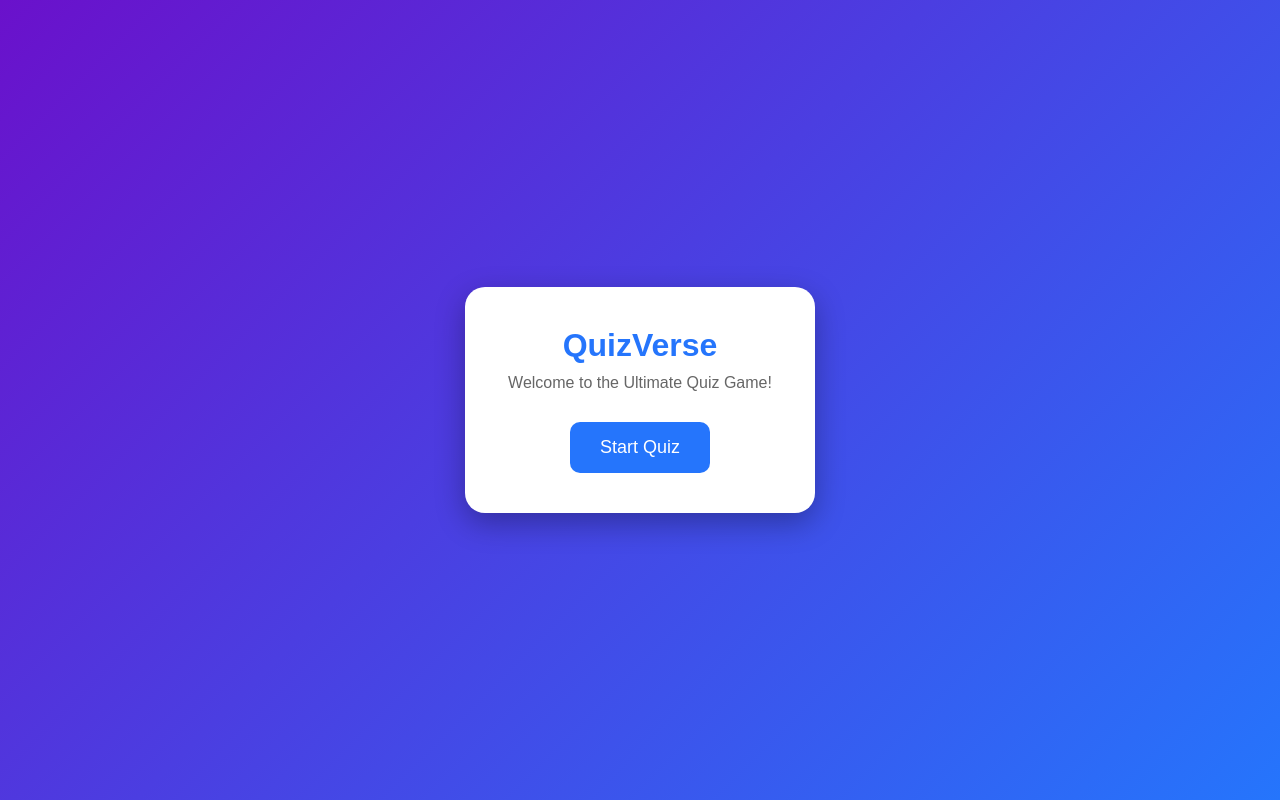
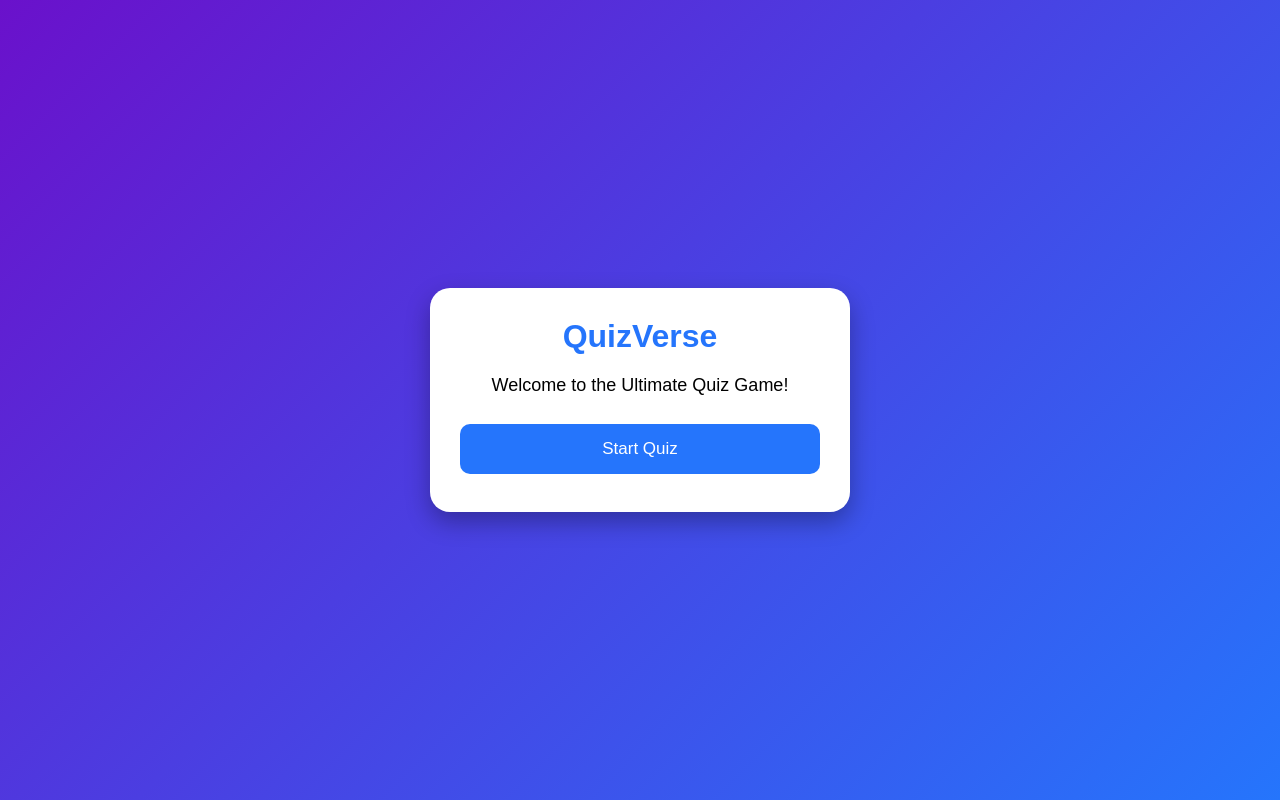
Before and after one commit to burmesetools/Quizverse, a plain HTML site: page index.html in a window 1280 px wide. Drawn offline with Linux system fonts and the light colour scheme.

Commit message:
Update style.css

```diff
--- a/style.css
+++ b/style.css
@@ -1,4 +1,3 @@
-/* QuizVerse CSS */
 *{
   margin:0;
   padding:0;
@@ -8,43 +7,50 @@
 
 body{
   background:linear-gradient(135deg,#6a11cb,#2575fc);
-    height:100vh;
+  min-height:100vh;
   display:flex;
   justify-content:center;
   align-items:center;
+  padding:20px;
 }
 
 .card{
   background:#fff;
-    padding:40px;
+  width:100%;
+  max-width:420px;
+  padding:30px;
   border-radius:20px;
-    width:350px;
   text-align:center;
-    box-shadow:0 10px 30px rgba(0,0,0,.3);
+  box-shadow:0 10px 25px rgba(0,0,0,.3);
 }
 
 h1{
   color:#2575fc;
-    margin-bottom:10px;
+  margin-bottom:15px;
+}
+
+h2,h3{
+  margin:15px 0;
 }
 
 p{
-    color:#666;
-    margin-bottom:30px;
+  margin:20px 0;
+  font-size:18px;
 }
 
 button{
+  width:100%;
+  padding:15px;
+  margin:8px 0;
+  border:none;
+  border-radius:10px;
   background:#2575fc;
-    color:#fff;
-    border:none;
-    padding:15px 30px;
-    border-radius:10px;
-    font-size:18px;
+  color:white;
+  font-size:17px;
   cursor:pointer;
   transition:.3s;
 }
 
 button:hover{
   background:#174ea6;
-    transform:scale(1.05);
 }
```
Lines whose indentation alone changed are shown as unchanged.
